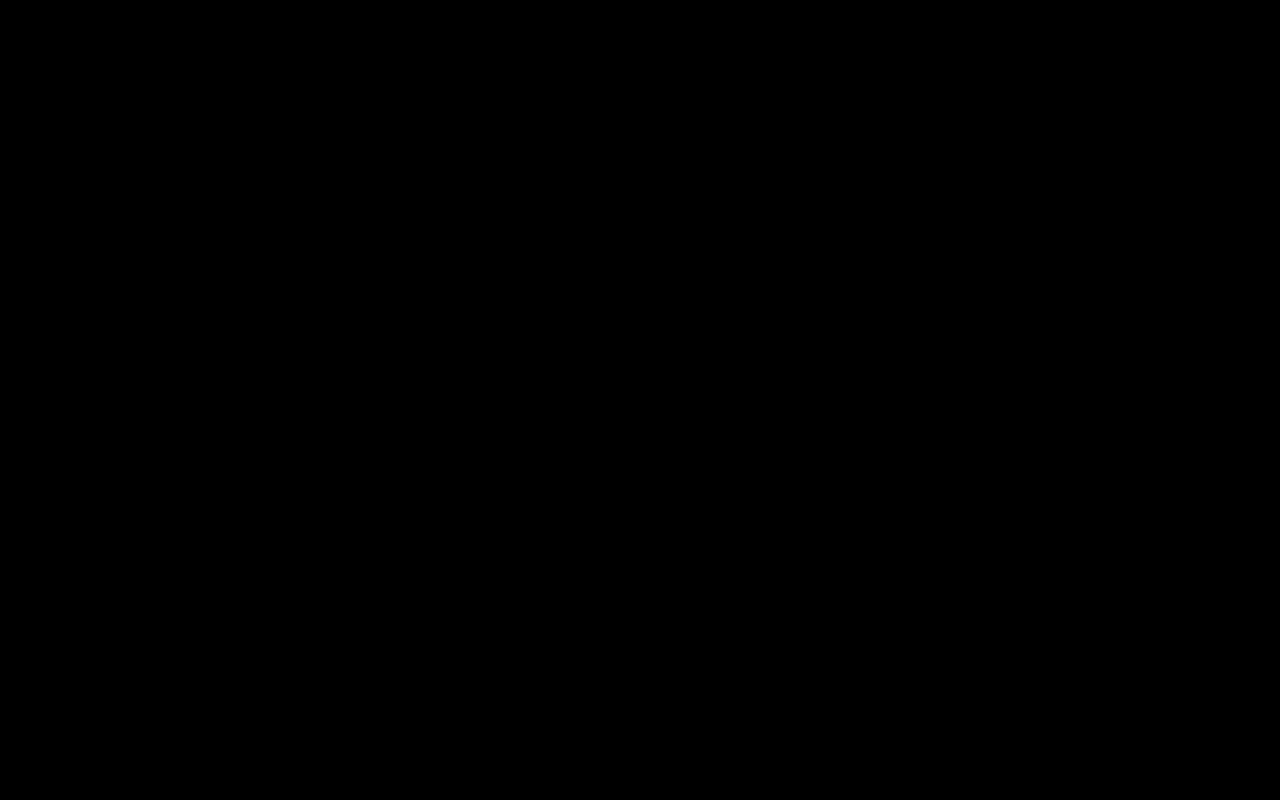
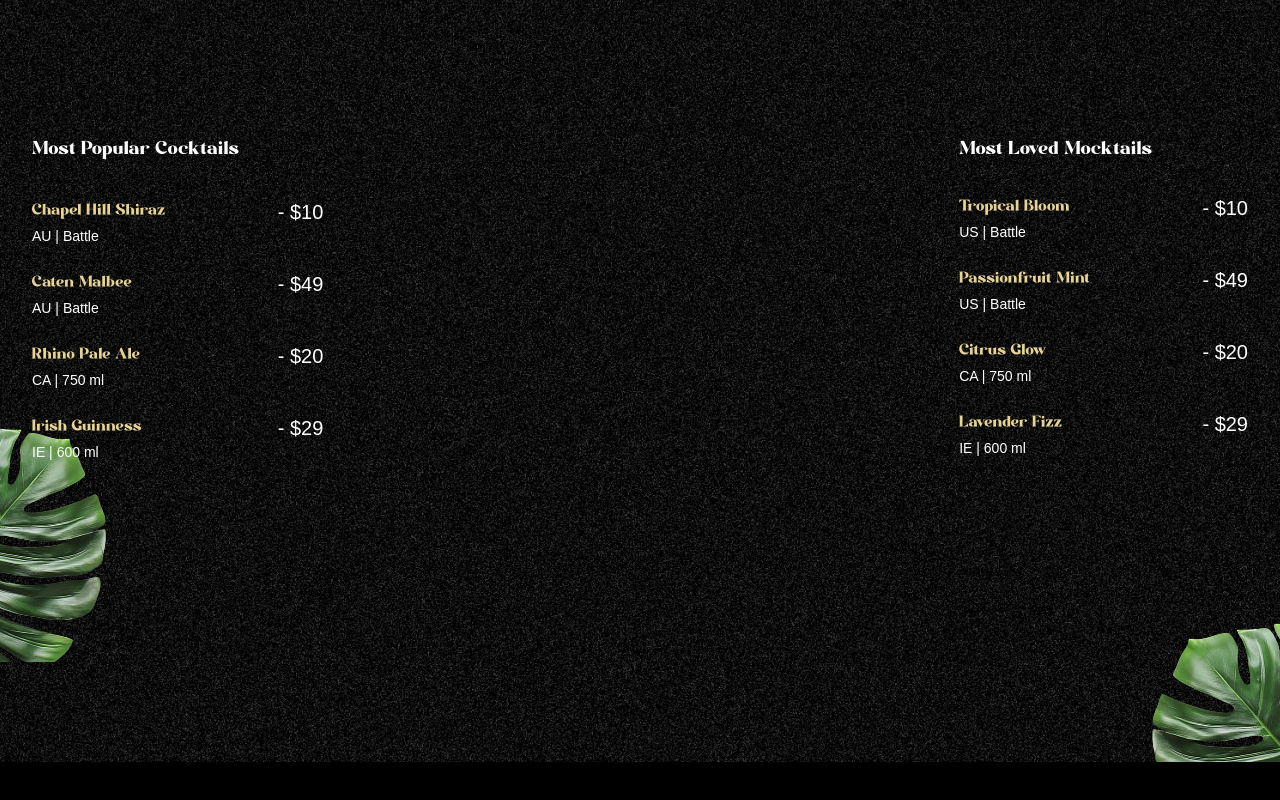
Before and after one commit to Akshayguleria22/MojitoLover, a React (Vite) app: page / in a window 1280 px wide. Shown: the part 838-1638 px from the top of the page. Built offline with nearby package versions, Linux system fonts and the light colour scheme; a web font is replaced by a local one.

Commit message:
implement cockatils

```diff
--- a/src/App.jsx
+++ b/src/App.jsx
@@ -3,12 +3,14 @@
 import { gsap } from 'gsap'
 import Navbar from './components/Navbar'
 import Hero from './components/Hero'
+import Cocktails from './components/Cocktails'
 gsap.registerPlugin(ScrollTrigger, SplitText)
 const App = () => {
   return (
     <>
       <Navbar />
       <Hero />
+      <Cocktails />
     </>
   )
 }
--- /dev/null
+++ b/src/components/Cocktails.jsx
@@ -0,0 +1,59 @@
+import React from 'react'
+import { useGSAP } from '@gsap/react'
+import { gsap } from 'gsap'
+import { cocktailLists, mockTailLists } from '../../constants/index.js'
+const Cocktails = () => {
+    useGSAP(() => {
+        const paralax = gsap.timeline({
+            scrollTrigger: {
+                trigger: '#cocktails',
+                start: 'top 30%',
+                end: 'bottom 80%',
+                scrub: true,
+            }
+        })
+        paralax
+            .from('#c-left-leaf', { x: -100, y: -100 })
+            .from('#c-right-leaf', { x: 100, y: 100 })
+    }, [])
+
+        return (
+            <section id="cocktails" className="noisy">
+                <img src="/images/cocktail-left-leaf.png" alt="l-leaf" id="c-left-leaf" />
+                <img src="/images/cocktail-right-leaf.png" alt="r-leaf" id="c-right-leaf" />
+                <div className="list">
+                    <div className="popular m-3">
+                        <h2 className="text-2xl font-modern-negra">Most Popular Cocktails</h2>
+                        <ul>
+                            {cocktailLists.map((drink) => (
+                                <li key={drink.name}>
+                                    <div className="md:me-28">
+                                        <h3>{drink.name}</h3>
+                                        <p>{drink.country} | {drink.detail}</p>
+                                    </div>
+                                    <span>- {drink.price}</span>
+                                </li>
+                            ))}
+                        </ul>
+                    </div>
+                    <div className="Loved m-3">
+                        <h2 className="pb-7 text-2xl font-modern-negra">Most Loved Mocktails</h2>
+                        <ul>
+                            {mockTailLists.map((drink) => (
+                                <li key={drink.name}>
+                                    <div className="me-28">
+                                        <h3>{drink.name}</h3>
+                                        <p>{drink.country} | {drink.detail}</p>
+                                    </div>
+                                    <span>- {drink.price}</span>
+                                </li>
+                            ))}
+                        </ul>
+                    </div>
+                </div>
+
+            </section>
+        )
+    }
+
+export default Cocktails
--- a/src/index.css
+++ b/src/index.css
@@ -155,7 +155,7 @@
             }
 
             .loved {
-                @apply space-y-8 w-full md:w-fit pb-20 md:pb-0;
+                @apply space-y-8 w-full md:w-fit pb-20;
             }
 
             h2 {
@@ -163,7 +163,7 @@
             }
 
             ul {
-                @apply space-y-8;
+                @apply space-y-6;
 
                 li {
                     @apply flex justify-between items-start;
```
